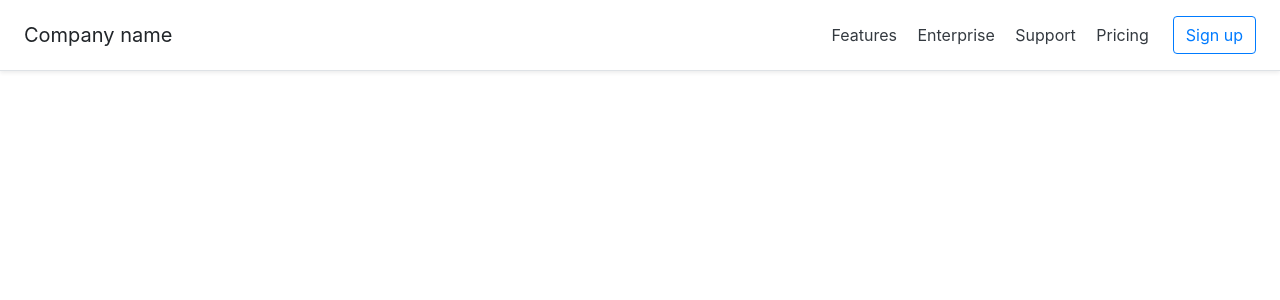
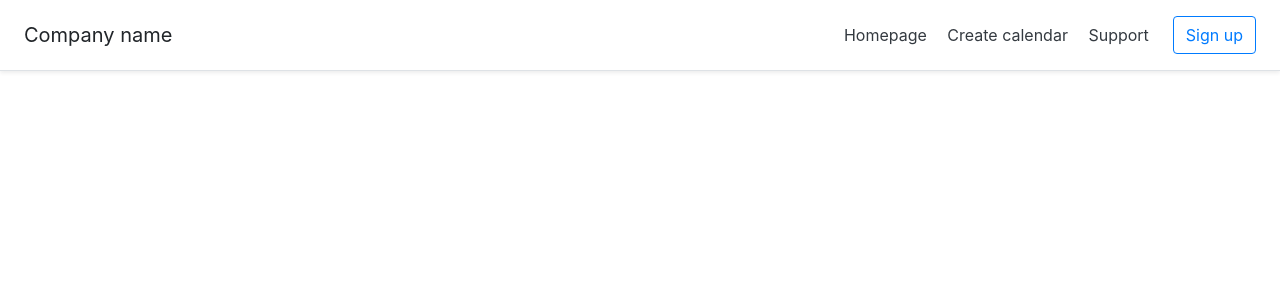
Before and after one commit to PetrAlexTeam/Calendar, a Django app: page /1 in a window 1280 px wide. Shown: the top 300 px of the page. Run offline with Django 3.2, Linux system fonts and the light colour scheme; data that the repository does not hold is empty; some libraries are stand-ins or nearby versions.

Commit message:
Починил шапку, хочу форму обратной связи

```diff
--- a/Calendar/templates/Calendar/page.html
+++ b/Calendar/templates/Calendar/page.html
@@ -4,10 +4,10 @@
     <div class="d-flex flex-column flex-md-row align-items-center p-3 px-md-4 mb-3 bg-white border-bottom shadow-sm">
       <h5 class="my-0 mr-md-auto font-weight-normal">Company name</h5>
       <nav class="my-2 my-md-0 mr-md-3">
-        <a class="p-2 text-dark" href="#">Features</a>
-        <a class="p-2 text-dark" href="#">Enterprise</a>
-        <a class="p-2 text-dark" href="#">Support</a>
-        <a class="p-2 text-dark" href="#">Pricing</a>
+        <a class="p-2 text-dark" href="{% url 'home' %}">Homepage</a>
+        <a class="p-2 text-dark" href="{% url 'new_calendar' %}">Create calendar</a>
+        <a class="p-2 text-dark" href="{% url 'support' %}">Support</a>
+
       </nav>
       <a class="btn btn-outline-primary" href="#">Sign up</a>
     </div>
--- a/Calendar/urls.py
+++ b/Calendar/urls.py
@@ -6,4 +6,5 @@ urlpatterns = [
     path('', views.home, name='home'),
     path('new', views.new_calendar, name='new_calendar'),
     path('<str:path>', views.get_calendar),
+    path('support', views.support, name='support')
 ]
--- a/Calendar/views.py
+++ b/Calendar/views.py
@@ -5,6 +5,7 @@ from .models import Task, Calendar
 
 def home(request):
     return render(request, "Calendar/base.html")
+
 
 
 def new_calendar(request):
@@ -18,12 +19,13 @@ def new_calendar(request):
         form = NewCalendarForm(request.POST)
         if form.is_valid():
             form.save()
-            return redirect('home')
+            path = form.instance.path
+            return redirect(f"/{path}")
         else:
             error = 'task was unsuccesfully'
             context = {"error": error}
+            # /<calendar_path>
             return render(request, 'Calendar/new.html', context)
-
 
 
 def get_calendar(request, path):
@@ -31,3 +33,7 @@ def get_calendar(request, path):
     calendar = Calendar.objects.filter(path=path).first()
     tasks = Task.objects.filter(calendar=calendar).all()
     return render(request, "Calendar/calendar.html", {"tasks": tasks})
+
+
+def support(request):
+    render(request, 'Calendar/support.html')
```
